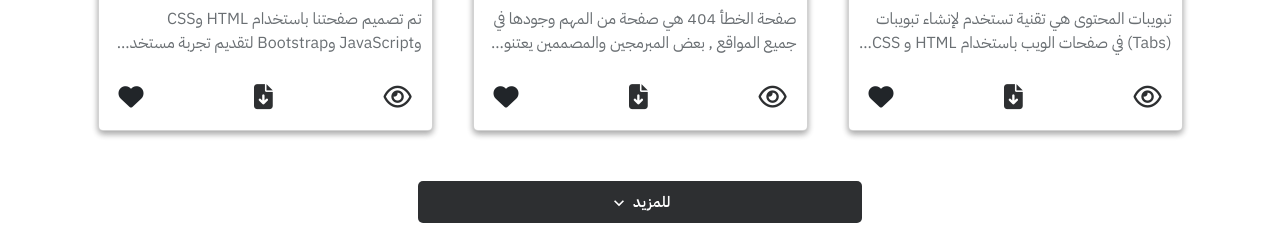
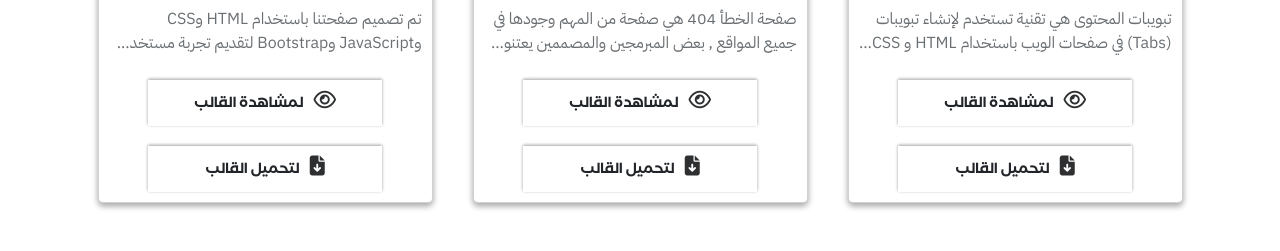
Before and after one commit to ahmed-mohammed-developer/Qalib, a React (Vite) app: page /Qalib/Details/1 in a window 1280 px wide. Shown: the part 1590-1841 px from the top of the page. Built offline with nearby package versions, Linux system fonts and the light colour scheme.

Commit message:
Add Stile box qalip

```diff
--- a/src/Components/Details/OtherTemplates/OtherTemplates.css
+++ b/src/Components/Details/OtherTemplates/OtherTemplates.css
@@ -0,0 +1,33 @@
+
+.text-icon2 {
+    box-shadow: rgba(0, 0, 0, 0.16) 0px -1px 3px, rgba(0, 0, 0, 0.23) 0px -1px 3px;
+    margin-inline: auto;
+    margin-block: 1rem;
+    display: flex;
+    justify-content: center;
+    align-items: baseline;
+    gap: 1rem;
+    padding: 1rem;
+    max-width: 70%;
+    width: 100;
+}
+.text-icon2:hover {
+   transition-duration: 1s;
+    background-color: #2d2f31;
+    color: #fff;
+}
+.text-icon2 p {
+    font-family: "FFShamelFamily-SansOneBold", sans-serif;
+    margin-bottom: 0 !important;
+    font-size: 1.4rem;
+    font-weight: 500;
+
+}
+.text-icon2 i {
+    font-size: 2rem;
+}
+.text-icon2:hover i {
+    transition-duration: 1s;
+    background-color: #2d2f31;
+    color: #fff;
+}
--- a/src/Components/Details/OtherTemplates/OtherTemplates.jsx
+++ b/src/Components/Details/OtherTemplates/OtherTemplates.jsx
@@ -1,5 +1,6 @@
 import React, { useState, useEffect } from 'react';
 import '../../Home/Main/Main.css';
+import './OtherTemplates.css'
 import AllJson from '../../../../public/AllJson.json';
 import { Link } from 'react-router-dom';
 import { MdExpandMore } from "react-icons/md";
@@ -53,7 +54,7 @@ const OtherTemplates = () => {
             <div className="container">
             <div className="row">
     {data
-    .sort(() => Math.random() - 0.5) // ترتيب العناصر بشكل عشوائي
+          .sort(() => Math.random() - 0.5) // ترتيب العناصر بشكل عشوائي
       .slice(0, showMorePost) // إضافة هذا الجزء لتحديد عدد العناصر المعروضة
       .map((item, index) => (
         <div className="col-xl-4 col-lg-4 col-md-6 col-sm-12 marginBoutton" key={index}>
@@ -62,24 +63,23 @@ const OtherTemplates = () => {
               <img src={`${item.img}?${index}`} className="card-img-top" alt="" />
             </Link>
             <Link to={`/Qalib/Details/${item.id}`} className="custom-link">
-              <div className="card-body">
+              <div className="card-body mb-2">
                 <h5 className="card-title">{item.title}</h5>
                 <p className="card-text">{item.description}</p>
               </div>
             </Link>
-            <div className="iconCard">
-              <Link to={item.view} target="_blank" className="custom-link">
-                <i className="fa-regular fa-eye"></i>
-              </Link>
-              <Link to={item.download} target="_blank" className="custom-link">
-                <i className="fa-solid fa-file-arrow-down"></i>
-              </Link>
-              <i className={`fa-solid fa-heart ${isItemSaved(item) ? 'saved' : ''}`}
-                onClick={() => saveToLocalStorage(item)}
-                style={{ color: isItemSaved(item) ? '#6cee69' : 'inherit' }}
-              ></i>
-              {messages[item.id] && <div className="message">{messages[item.id]}</div>}
+            <Link to={item.view} target="_blank" className="custom-link">
+            <div className='text-icon2'>
+            <i className="fa-regular fa-eye"></i>
+            <p>لمشاهدة القالب</p>
             </div>
+            </Link>
+            <Link to={data.download} target="_blank" className="custom-link">
+            <div className="text-icon2">
+            <i className="fa-solid fa-file-arrow-down"></i>
+            <p>لتحميل القالب</p>
+            </div>
+            </Link>
           </div>
         </div>
       ))}
```
